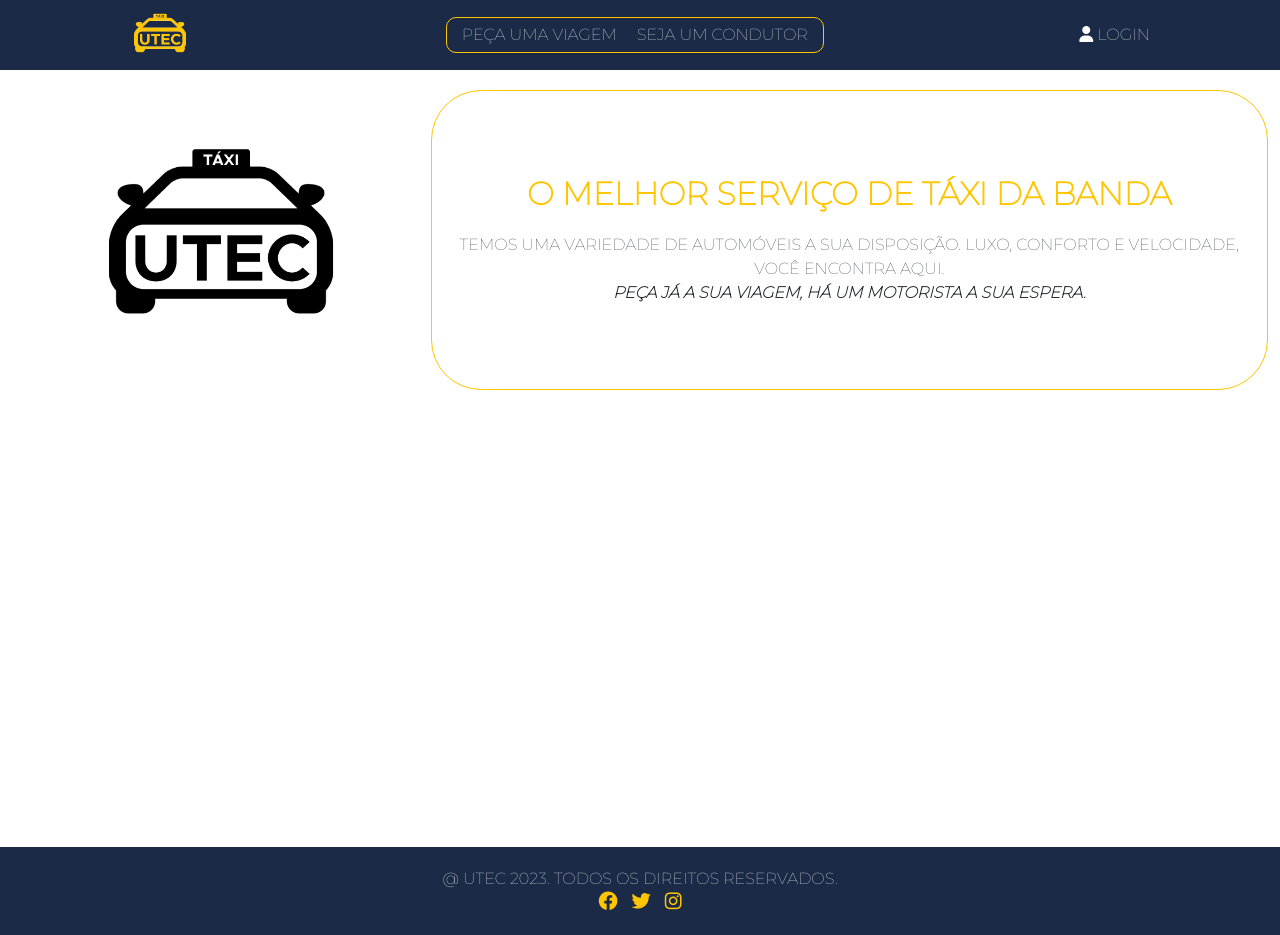
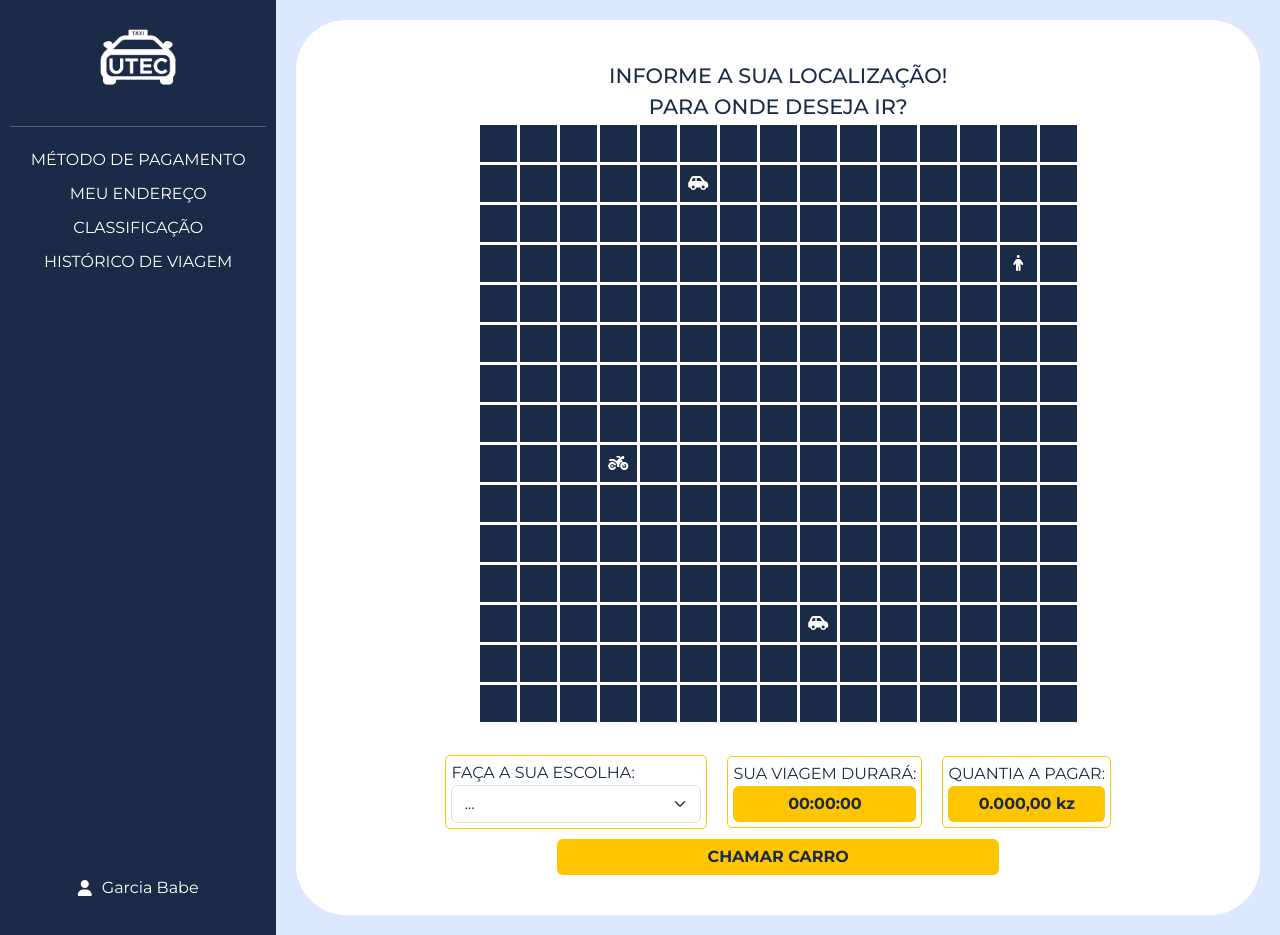
Before and after one commit to kudiezo/utec_taxi, a PHP site: page /utec_taxi/app/views/cliente/home-cliente.php in a window 1280 px wide. Run offline with PHP 8.4, Linux system fonts and the light colour scheme; some libraries are stand-ins or nearby versions.

Commit message:
Rotas actualizadas

```diff
--- a/app/controllers/Paginas.php
+++ b/app/controllers/Paginas.php
@@ -49,6 +49,22 @@ class Paginas extends Controller {
             'title' => 'Boas-Vindas',
             'desc' => ''
         ];
-        $this->view('testes/bem-vindo', $data);
+        $this->view('paginas/bem-vindo', $data);
+    }
+
+    public function login() {
+        $data = [
+            'title' => 'Login',
+            'desc' => ''
+        ];
+        $this->view('paginas/login-form', $data);
+    }
+
+    public function signup() {
+        $data = [
+            'title' => 'Sign Up',
+            'desc' => ''
+        ];
+        $this->view('paginas/sign-up', $data);
     }
 }
--- a/app/libraries/Route.php
+++ b/app/libraries/Route.php
@@ -31,13 +31,13 @@ class Route {
         $url = $this->url();
 
         //Verificar existência do controlador
-        if(file_exists('../controllers/'.ucfirst($url[0]).".php")) {
+        if(file_exists(APP_DIR . '/controllers/'.ucfirst($url[0]).".php")) {
             $this->controller = ucfirst($url[0]);
             unset($url[0]);
         }
 
         //Pega a classe do controlador encontrado para poder instanciar
-        require_once './../app/controllers/'.$this->controller.'.php';
+        require_once APP_DIR . '/controllers/'.$this->controller.'.php';
         //Intancia o controlador
         $this->controller = new $this->controller;
 
--- /dev/null
+++ b/app/views/cliente/home-cliente.php
@@ -0,0 +1,101 @@
+<!DOCTYPE html>
+<html lang="en">
+
+<head>
+    <meta charset="UTF-8">
+    <meta name="viewport" content="width=device-width, initial-scale=1.0">
+
+    <link rel="preconnect" href="https://fonts.googleapis.com">
+    <link rel="preconnect" href="https://fonts.gstatic.com" crossorigin>
+    <link
+        href="https://fonts.googleapis.com/css2?family=Montserrat:ital,wght@0,100;0,200;0,300;0,400;0,500;0,600;0,700;0,800;0,900;1,100;1,200;1,300;1,400;1,500;1,600;1,700;1,800;1,900&display=swap"
+        rel="stylesheet">
+
+    <link rel="stylesheet" href="public/css/bem-vindo.css">
+    <link rel="stylesheet" href="public/css/home-cliente.css">
+    <link rel="stylesheet" href="public/css/bootstrap.min.css">
+    <link rel="stylesheet" href="public/fontawesome/css/all.min.css">
+    <link rel="stylesheet" href="public/fontawesome/css/fontawesome.min.css">
+    <title>Bem-vindo</title>
+</head>
+
+<body>
+    <div class="conteudo">
+        <nav class="sidebar">
+            <div class="logo-sidebar">
+                <a href=""><img src="<?= URL . 'public/img/logo/LOGO-UTEC-BRANCO-PNG.png' ?>" alt=""></a>
+            </div>
+            <hr>
+            <div class="topo-sidebar">
+                <a href="">MÉTODO DE PAGAMENTO</a>
+                <a href="">MEU ENDEREÇO</a>
+                <a href="">CLASSIFICAÇÃO</a>
+                <a href="">HISTÓRICO DE VIAGEM</a>
+            </div>
+            <div class="fundo-sidebar">
+                <i class="fa-solid fa-user"></i><span>Garcia Babe</span>
+            </div>
+        </nav>
+
+        <div class="corpo">
+            <div class="conteudo-corpo">
+                <div class="location-destino">
+                    <span>INFORME A SUA LOCALIZAÇÃO!</span>
+                    <span>PARA ONDE DESEJA IR?</span>
+                </div>
+
+
+                <table class="mapa">
+                    <?php for ($i = 0; $i < 15; $i++) { ?>
+                        <tr>
+                            <?php for ($j = 0; $j < 15; $j++) { ?>
+                                <td>
+                                    <?php if ($i === 12 && $j === 8) { ?> <i class="fa-solid fa-car-side"></i>
+                                    <?php } ?>
+                                    <?php if ($i === 1 && $j === 5) { ?> <i class="fa-solid fa-car-side"></i>
+                                    <?php } ?>
+                                    <?php if ($i === 8 && $j === 3) { ?> <i class="fa-solid fa-motorcycle"></i>
+                                    <?php } ?>
+                                    <?php if ($i === 3 && $j === 13) { ?> <i class="fa-solid fa-person"></i>
+                                    <?php } ?>
+                                </td>
+                            <?php } ?>
+                        </tr>
+                    <?php } ?>
+                </table>
+                <div class="opcoes">
+                    <div class="escolher-carro">
+                        <span>FAÇA A SUA ESCOLHA:</span>
+                        <select id="tipo-escolha" class="form-select" required>
+                            <option value="" selected disabled>...</option>
+                            <option>Táxi mais próximo</option>
+                            <option>Selecionar táxi específico</option>
+                        </select>
+                    </div>
+                    <div class="tempo-estimado">
+                        <span>SUA VIAGEM DURARÁ:</span>
+                        <button class="btn btn-primary">00:00:00</button>
+                    </div>
+                    <div class="preco-pagar">
+                        <span>QUANTIA A PAGAR:</span>
+                        <button class="btn btn-primary">0.000,00 kz</button>
+                    </div>
+                </div>
+                <div class="chamar-carro d-grid gap-2 col-6 mx-auto">
+                    <button class="btn btn-primary" type="button">CHAMAR CARRO</button>
+                </div>
+            </div>
+        </div>
+    </div>
+
+    <!-- <footer>
+        <span>@ UTEC 2023. TODOS OS DIREITOS RESERVADOS.</span>
+        <div class="icons-social-media">
+            <a href=""><i class="fa-brands fa-facebook"></i></a>
+            <a href=""><i class="fa-brands fa-twitter"></i></a>
+            <a href=""><i class="fa-brands fa-instagram"></i></a>
+        </div>
+    </footer> -->
+</body>
+
+</html>
--- a/app/views/paginas/bem-vindo.php
+++ b/app/views/paginas/bem-vindo.php
@@ -1,5 +1,5 @@
 <!DOCTYPE html>
-<html lang="en">
+<html lang="pt">
 
 <head>
     <meta charset="UTF-8">
@@ -7,12 +7,14 @@
 
     <link rel="preconnect" href="https://fonts.googleapis.com">
     <link rel="preconnect" href="https://fonts.gstatic.com" crossorigin>
-    <link href="https://fonts.googleapis.com/css2?family=Montserrat:wght@100&display=swap" rel="stylesheet">
+    <link
+        href="https://fonts.googleapis.com/css2?family=Montserrat:ital,wght@0,100;0,200;0,300;0,400;0,500;0,600;0,700;0,800;0,900;1,100;1,200;1,300;1,400;1,500;1,600;1,700;1,800;1,900&display=swap"
+        rel="stylesheet">
 
-    <link rel="stylesheet" href="public/css/bem-vindo.css">
-    <link rel="stylesheet" href="public/css/bootstrap.min.css">
-    <link rel="stylesheet" href="public/fontawesome/css/all.min.css">
-    <link rel="stylesheet" href="public/fontawesome/css/fontawesome.min.css">
+    <link rel="stylesheet" href="<?= URL . 'public/css/bem-vindo.css' ?>">
+    <link rel="stylesheet" href="<?= URL . 'public/css/bootstrap.min.css' ?>">
+    <link rel="stylesheet" href="<?= URL . 'public/fontawesome/css/all.min.css' ?>">
+    <link rel="stylesheet" href="<?= URL . 'public/fontawesome/css/fontawesome.min.css' ?>">
     <title>Bem-vindo</title>
 </head>
 
@@ -20,8 +22,8 @@
     <div class="conteudo">
         <header>
             <div class="logo">
-                <a href="">
-                    <img src="public/img/logo/LOGO-UTEC-AMARELO-PNG.png" alt="">
+                <a href="#">
+                    <img src="<?= URL . 'public/img/logo/LOGO-UTEC-AMARELO-PNG.png' ?>" alt="">
                 </a>
             </div>
             <!-- <div class="slogan-utec">
@@ -34,7 +36,7 @@
                 </ul>
             </div>
             <div class="login-icon-link">
-                <a href="">
+                <a href="<?= URL . 'paginas/login' ?>">
                     <i class="fa-solid fa-user"></i>
                     <span>LOGIN</span>
                 </a>
@@ -45,7 +47,7 @@
             <div class="quem-somos">
                 <div class="row g-3">
                     <div class="logo-quem-somos col-md-4">
-                        <img src="public/img/logo/LOGO-UTEC PRETO PNG.png" alt="">
+                        <img src="<?= URL . 'public/img/logo/LOGO-UTEC PRETO PNG.png' ?>" alt="">
                     </div>
                     <div class="descricao-quem-somos col-md-8">
                         <h2>O MELHOR SERVIÇO DE TÁXI DA BANDA</h2>
--- a/public/css/bem-vindo.css
+++ b/public/css/bem-vindo.css
@@ -1,7 +1,7 @@
 * {
     margin: 0;
     padding: 0;
-    font-family: 'Montserrat', sans-serif;
+    font-family: 'Montserrat';
 }
 
 body {
--- /dev/null
+++ b/public/css/home-cliente.css
@@ -0,0 +1,159 @@
+.conteudo {
+    display: flex;
+    justify-content: space-between;
+    align-items: center;
+}
+
+.sidebar {
+    background-color: #1b2a46;
+    color: #fff;
+    padding: 10px;
+    width: 350px;
+    height: 100vh;
+    display: flex;
+    flex-direction: column;
+}
+
+.logo-sidebar {
+    width: 100%;
+    text-align: center;
+}
+
+.logo-sidebar img {
+    width: 100px;
+    height: 100px;
+
+}
+
+.topo-sidebar {
+    display: flex;
+    justify-content: center;
+    align-items: center;
+    flex-direction: column;
+}
+
+.topo-sidebar a {
+    padding: 5px;
+    width: 100%;
+    border-radius: 10px;
+    display: flex;
+    color: #fff;
+    justify-content: center;
+    align-items: center;
+    text-decoration: none;
+
+}
+
+.topo-sidebar a:hover {
+    color: #ffc500;
+    font-weight: bold;
+    transition: font-weight 0.1s;
+    box-shadow: 0px 0px 4px 1px #ffc500;
+}
+
+.fundo-sidebar {
+    display: flex;
+    justify-content: center;
+    align-items: center;
+    padding: 5px;
+    margin-top: auto;
+    margin-bottom: 20px;
+}
+
+.fundo-sidebar:hover {
+    box-shadow: 0px 0px 4px 1px #ffc500;
+    border-radius: 20px;
+}
+
+.fundo-sidebar i {
+    margin-right: 10px;
+}
+
+.corpo {
+    width: 100%;
+    height: 100vh;
+    padding: 20px;
+    overflow: auto;
+    background-color: #dbe8ff;
+    /* background: #ccc url(luanda-city.jpeg) no-repeat 100% 0px;
+    background-size: cover;
+    background-attachment: fixed; */
+}
+
+.conteudo-corpo {
+    background-color: #fff;
+    padding: 40px;
+    border-radius: 50px;
+    height: 100%;
+    overflow: auto;
+    display: flex;
+    align-items: center;
+    flex-direction: column;
+}
+
+.location-destino {
+    display: flex;
+    align-items: center;
+    flex-direction: column;
+    font-size: 1.3rem;
+    color: #1b2a46;
+    font-weight: 500;
+}
+
+.mapa {
+    border: 1px solid #ffc500;
+
+}
+
+.mapa td {
+    background-color: #1b2a46;
+    border: 3px solid #fff;
+    color: #fff;
+    width: 40px;
+    height: 40px;
+    text-align: center;
+}
+
+.mapa td:hover {
+    background-color: #ffc500;
+}
+
+.opcoes {
+    margin-top: 20px;
+    display: flex;
+    justify-content: center;
+    align-items: center;
+}
+
+.opcoes div {
+    color: #1b2a46;
+    margin: 10px;
+    padding: 5px;
+    border: 1px solid #ffc500;
+    border-radius: 5px;
+    display: flex;
+    justify-content: center;
+    flex-direction: column;
+}
+
+.opcoes div button {
+    color: #1b2a46;
+    background-color: #ffc500;
+    border: none;
+    font-weight: bold;
+}
+
+.opcoes div button:hover {
+    background-color: #ad8500;
+}
+
+.chamar-carro button {
+    color: #1b2a46;
+    background-color: #ffc500;
+    border: none;
+    font-weight: bold;
+}
+
+.chamar-carro button:hover {
+    background-color: #ad8500;
+}
```
Also changed, not shown: app/controllers/Cliente.php (added, +22 -0 lines), app/views/paginas/login-form.php (renamed from app/views/testes/login-form.php, +12 -6 lines), app/views/paginas/sign-up.php (renamed from app/views/testes/sign-up.php, +13 -7 lines), app/views/testes/home-cliente.php (deleted, +0 -67 lines), app/views/testes/teste.html (+7 -3 lines), public/img/luanda-city.jpeg (added).
